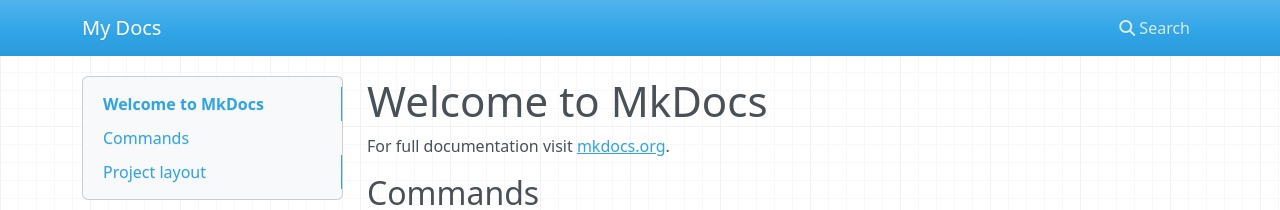
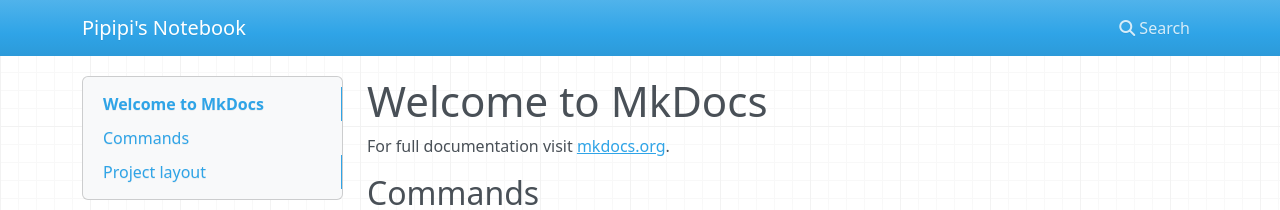
Before and after one commit to ForeverHYX/foreverhyx.github.io, an MkDocs documentation site: the page built from docs/index.md, in a window 1280 px wide. Shown: the top 210 px of the page. Built offline with MkDocs 1.6.1, drawn with Linux system fonts in a browser that asks for light colours; nearby versions of some CDN libraries.

Commit message:
Update mkdocs.yml

```diff
--- a/mkdocs.yml
+++ b/mkdocs.yml
@@ -1 +1 @@
-site_name: My Docs
+site_name: Pipipi's Notebook
```
